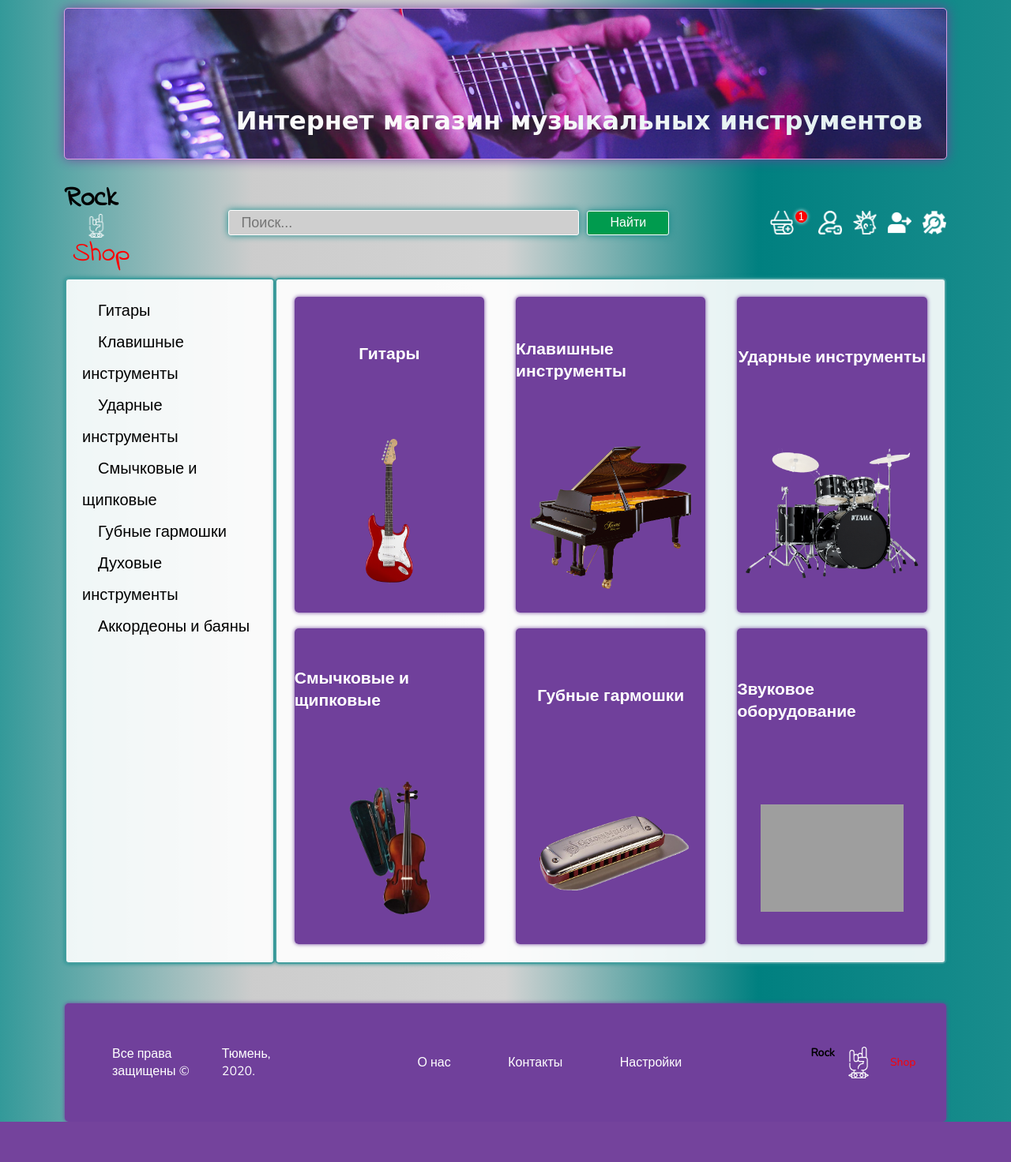
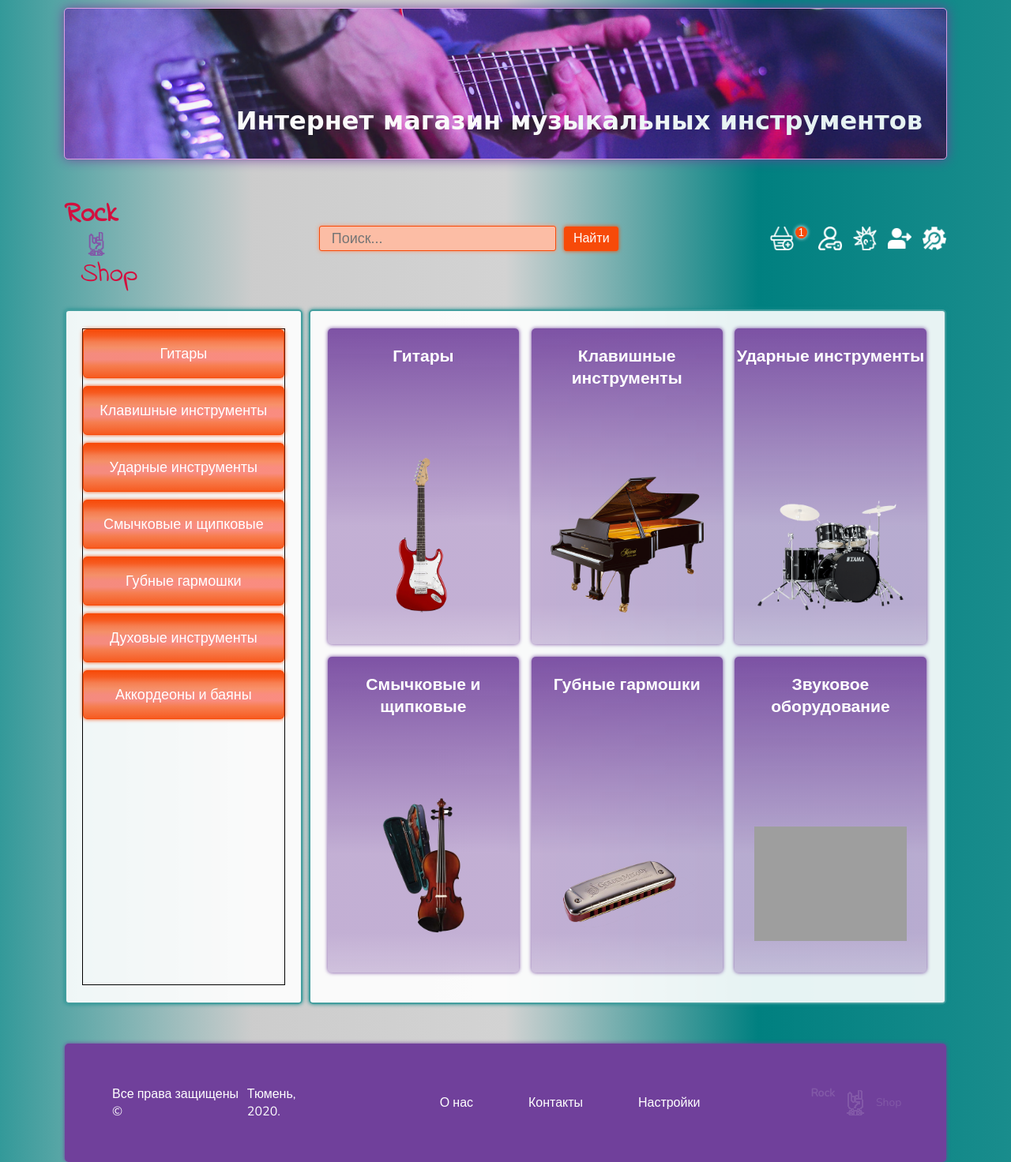
Before and after one commit to unclepepper/mysikshop, a PHP site: page / in a window 1280 px wide. Shown: the whole page at 79% size. Before the commit the page ends 1421 px from the top, so only its background shows below. Run offline with PHP 8.4, Linux system fonts and the light colour scheme; grey boxes are pictures that could not be loaded.

Commit message:
исправление блоков

```diff
--- a/css/style.css
+++ b/css/style.css
@@ -36,7 +36,7 @@
 
 .hat{
 	width: 90%;
-	height: 80px;
+	height: 120px;
 	margin:auto;
 	display: flex;
 	justify-content: space-between;
@@ -69,26 +69,38 @@
 margin:5px 10px;
 }
 .and-top{
-	margin: 5px 25px;
+	margin: 8px 25px;
 }
 .rock{
 font-size: 35px;
 margin-bottom:  25px;
-color:#000;
+color:#D30F3E;
 font-weight:bold;
 text-decoration: none;
+}
+.rock-bot{
+font-size: 35px;
+margin-bottom:  25px;
+font-weight:bold;
+text-decoration: none;
+color:#8259A7;
+}
 
+.shop-top{
+font-size: 35px;
+margin:0 10px 0 20px;
+color:#D30F3E;
 }
-.shop{
+.shop-bot{
 font-size: 35px;
-margin:0 10px;
-color:red;
+color:#8259A7;
 }
 .form{
-	width: 50%;
+	width: 34%;
 	display: flex;
 	justify-content: space-between;
 	align-items: center;
+	margin-left: 50px;
 
 }
 .search{
@@ -96,36 +108,36 @@
 	height: 30px;
 	margin-right: 10px;
 	border-radius: 3px;
-	border: 1px solid #fff;
-	background-color: #CFCFCF;
+	border: 1px solid #F74A09;
+	background-color: #FCBDA5;
 	font-size: 18px;
 	padding: 0 15px;
 	color: #fff;
 	cursor: pointer;
-	box-shadow: 0 0 10px #158A8A;
+	box-shadow: 0 0 5px #FA936B;
 }
 .search:focus{
-	border: 2px solid #fff;
-	background-color: #B4B4B4;
-	box-shadow: 0 0 5px #158A8A;
+	border: 2px solid #FCC1AB;
+	background-color: #FA936B;
+	box-shadow: 0 0 5px #F74A09;
 }
 .button{
 	width: 20%;
 	height: 31px;
-	border: 1px solid #fff;
+	border: 1px solid #F74A09;
 	border-radius: 3px;
-	background-color: #009B4E;
+	background-color: #F74A09;
 	color: #fff;
 	cursor: pointer;
-	box-shadow: 0 0 10px #158A8A;
+	box-shadow: 0 0 5px #F74A09;
 	font-size: 16px;
 
 }
 .button:active{
-
-	box-shadow: 0 0 5px #158A8A;
-	border: 2px solid #fff;
-	font-size: 17px;
+	background-color: #D84107;
+	box-shadow: 0 0 5px #FCC1AB;
+	border: 1px solid #FA936B;
+	/*font-size: 17px;*/
 
 }
 .right-heat-menu{
@@ -172,7 +184,7 @@
 	font-size: 14px;
 	border-radius: 50px;
 	box-shadow: 0 0 5px #fff;
-	background-color: red;
+	background-color: #F74A09;
 	color:#fff;
 	text-align: center;
 
@@ -188,47 +200,82 @@
 
 }
 .contain{
-	width: 90%;
+	width: 70%;
 	border-radius: 5px;
-	margin:auto;
+
 	background-color:rgba(255,255,255,0.9);
 	box-shadow: 0 0 5px #168B8B;
 	margin-bottom: 20px;
 	display: flex;
-	flex-wrap: wrap;
-	padding: 2%;
+	justify-content: space-between;
+	padding: 2% 0 2% 2%;
 	margin-bottom: 50px;
 	border:2px solid #439E9E;
 }
 .site-bar{
-	width: 25%;
+	width: 23%;
 	border-radius: 5px;
 	background-color:rgba(255,255,255,0.9);
 	box-shadow: 0 0 5px #168B8B;
 	margin-bottom: 20px;
 	display: flex;
-	flex-wrap: wrap;
-	padding: 20px;
+	justify-content: center;
+	padding: 2% 20px;
 	margin-bottom: 50px;
 	border:2px solid #439E9E;
 }
+.site-bar-links{
+	width: 100%;
+	display: flex;
+	align-content:  flex-start;
+	flex-wrap: wrap;
+	border: 1px solid #000;
+}
 .links{
 	width: 100%;
+	border: 1px solid #F74A09;
+	margin-bottom: 10px;
+	text-align: center;
+	height: 50px;
+	display: flex;
+	justify-content: center;
+	align-items: center;
+	padding: 5px;
+	cursor: pointer;
+	border-radius: 5px;
+	 background: linear-gradient(to top, rgba(247,74,9,0.9),rgba(247,74,9,0.8),rgba(247,74,9,0.7),rgba(249,31,6,0.5),rgba(249,31,6,0.5),rgba(247,74,9,0.6),rgba(247,74,9,0.7),rgba(247,74,9,0.9),rgba(247,74,9,1));
+	box-shadow: 0 0 5px #F74A09;
+}
+.links:hover{
+	background-color: rgba(247,74,9,0.7);
+	box-shadow: 0 0 5px #70409B;
+
+}
+.links:active a{
+	color:#FFFF80;
+
+}
+.links:active{
+	background-color: #FFFF80;
+	height: 47px;
+	border-top: 3px solid #F74A09;
+	border-bottom: 3px solid #F74A09;
 
 
 }
+
 .links a{
-	margin-left: 20px;
+
 	text-decoration: none;
-	font-size: 20px;
-	line-height: 40px;
-	color: #000;
+	font-size: 18px;
+
+	color: #fff;
 }
 .wrap-cart{
 
 	width: 100%;
 	display: flex;
-	justify-content: space-between;
+	flex-wrap: wrap;
 
 }
 
@@ -237,8 +284,8 @@
 }
 .cart{
 	position: relative;
-
-	width: 30%;
+	margin-bottom: 2%;
+	width: 31%;
 	height: 400px;
 	/*border: 1px solid #000;*/
 	border-radius: 5px;
@@ -246,7 +293,7 @@
 	perspective: 1000px;
 }
 .cart:not(:last-of-type){
-	margin-right: 20px;
+	margin-right: 2%;
 
 }
 .front, .back{
@@ -270,7 +317,26 @@
 	color: #fff;
 }
 .front{
-	background-color: #70409B;
+	display: flex;
+	flex-wrap: wrap;
+	background: linear-gradient(to bottom, rgba(112,64,155,0.9),rgba(112,64,155,0.8),rgba(112,64,155,0.7),rgba(112,64,155,0.6),rgba(112,64,155,0.5),rgba(112,64,155,0.4),rgba(112,64,155,0.4),rgba(112,64,155,0.4),rgba(112,64,155,0.3));
+
+}
+.h3{
+	width: 100%;
+	height: 20%;
+	position: absolute;
+	top: 0;
+	left: 0;
+	text-align: center;
+
+}
+.img-guitar{
+	position: absolute;
+	bottom:  10%;
+	left: 0;
+	text-align: center;
+
 
 }
 .back{
@@ -278,6 +344,7 @@
 	transform: rotateY(180deg);
 	line-height: 40px;
 	color: #fff;
+
 }
 .cart:hover .front{-webkit-transform: rotateY(180deg);}
 .cart:hover .back{-webkit-transform: rotateY(360deg);}
@@ -289,7 +356,11 @@
 }
 .back li{
 	 list-style-type: none;
-
+	text-align: center;
+	margin-right: 15%;
+}
+.back li:hover a{
+	color:#FFFF80;
 }
 .footer{
 	width: 90%;
@@ -335,10 +406,10 @@
 	color:#fff;
 }
 .foot-info{
-	width: 20%;
+	width: 25%;
 	color:#fff;
 	display: flex;
-	justify-content: space-between;
+	justify-content: space-around;
 	margin-right: 140px;
 	align-items: center;
 	align-self: center;
--- a/index.html
+++ b/index.html
@@ -3,6 +3,7 @@
 <head>
 	<meta charset="UTF-8">
 	<title>Rock&shop</title>
+	 <link rel="icon" href="favicon.ico" type="image/x-icon">
 	<link rel="stylesheet" type="text/css" href="css/style.css">
 	<link href="https://fonts.googleapis.com/css2?family=Indie+Flower&family=Permanent+Marker&display=swap" rel="stylesheet">
 	<link href="https://fonts.googleapis.com/css2?family=Nunito&display=swap" rel="stylesheet">
@@ -24,7 +25,7 @@
 			<div>
 				<img src="image/concert.png" width="30" class="and-top">
 			</div>
-			<span class="shop">Shop</span>
+			<span class="shop-top">Shop</span>
 
 			 </a>
 
@@ -54,8 +55,9 @@
 
 <!-- content start -->
 	<div class="wrap">
+
 		<div class="site-bar">
-			<div class="">
+			<div class="site-bar-links">
 			<div class="links"><a href="#">Гитары</a></div>
 			<div class="links"><a href="#">Клавишные инструменты</a></div>
 			<div class="links"><a href="#">Ударные инструменты</a></div>
@@ -63,8 +65,6 @@
 			<div class="links"><a href="#">Губные гармошки</a></div>
 			<div class="links"><a href="#">Духовые инструменты</a></div>
 			<div class="links"><a href="#">Аккордеоны и баяны</a></div>
-
-
 		</div>
 	</div>
 		<div class="contain">
@@ -73,8 +73,29 @@
 				<!-- cart -->
 				<div class="cart">
 					<div class="front">
-					<div><h3>Гитары</h3></div>
-					<div class="img-guitar"><img src="image/guitar/1.png" width="25%" height="20%"></div>
+						<div class="h3"><h3>Гитары</h3></div>
+						<div class="img-guitar"><img src="image/guitar/1.png" width="80%" height="20%" ></div>
+
+					</div>
+					<div class="back">
+						<ul>
+							 <li><a href="#">Классические гитары</a></li>
+							 <li><a href="#">Акустические гитары</a></li>
+							 <li><a href="#">Электро гитары</a></li>
+							 <li><a href="#">Бас-гитары</a></li>
+							 <li><a href="#">Процессоры </a></li>
+							 <li><a href="#">Бас-гитары</a></li>
+
+
+						</ul>
+
+					</div>
+					<!-- end cart -->
+				</div>
+				<div class="cart">
+					<div class="front">
+						<div class="h3"><h3>Клавишные инструменты</h3></div>
+						<div class="img-guitar"><img src="image/klav/1.png" width="80%" height="20%"></div>
 
 					</div>
 					<div class="back">
@@ -94,8 +115,8 @@
 				</div>
 				<div class="cart">
 					<div class="front">
-					<div><h3>Клавишные инструменты</h3></div>
-					<div class="img-guitar"><img src="image/klav/1.png" width="85%" height="20%"></div>
+						<div class="h3"><h3>Ударные инструменты</h3></div>
+						<div class="img-guitar"><img src="image/drum/1.png" width="80%" height="20%"></div>
 
 					</div>
 					<div class="back">
@@ -115,31 +136,7 @@
 				</div>
 				<div class="cart">
 					<div class="front">
-					<div><h3>Ударные инструменты</h3></div>
-					<div class="img-guitar"><img src="image/drum/1.png" width="95%" height="20%"></div>
-
-				</div>
-				<div class="back">
-					<ul>
-						 <li><a href="#">Классические гитары</a></li>
-						 <li><a href="#">Акустические гитары</a></li>
-						 <li><a href="#">Электро гитары</a></li>
-						 <li><a href="#">Бас-гитары</a></li>
-						 <li><a href="#">Процессоры и педали эффектов</a></li>
-						 <li><a href="#">Бас-гитары</a></li>
-
-
-					</ul>
-
-				</div>
-				<!-- end cart -->
-			</div>
-
-		</div>
-		<div class="wrap-cart">
-			<div class="cart">
-				<div class="front">
-					<div><h3>Смычковые и щипковые</h3></div>
+						<div class="h3"><h3>Смычковые и щипковые</h3></div>
 						<div class="img-guitar"><img src="image/bowed/1.png" width="80%" height="20%"></div>
 
 					</div>
@@ -160,8 +157,8 @@
 				</div>
 				<div class="cart">
 					<div class="front">
-					<div><h3>Губные гармошки</h3></div>
-					<div class="img-guitar"><img src="image/lip/1.png" width="90%" height="20%"></div>
+						<div class="h3"><h3>Губные гармошки</h3></div>
+						<div class="img-guitar"><img src="image/lip/1.png" width="80%" height="20%"></div>
 
 					</div>
 					<div class="back">
@@ -181,8 +178,8 @@
 				</div>
 				<div class="cart">
 					<div class="front">
-					<div><h3>Звуковое оборудование</h3></div>
-					<div class="img-guitar"><img src="image/sound/1.png" width="75%" height="20%"></div>
+						<div class="h3"><h3>Звуковое оборудование</h3></div>
+						<div class="img-guitar"><img src="image/sound/1.png" width="80%" height="20%"></div>
 
 					</div>
 					<div class="back">
@@ -205,8 +202,8 @@
 		</div>
 
 		<!-- end wrap -->
+	</div>
 
-	</div>
 	<footer class="footer">
 		<div class="foot-info"><p>Все права защищены &copy;</p>
 		<p>Тюмень, 2020.</p>
@@ -217,7 +214,7 @@
 			<div><a href="#">Настройки</a></div>
 		</div>
 		<div class="media-logo">
-			<span  class="rock">Rock</span><img src="image/concert.png" width="40" class="and"><span class="shop">Shop</span>
+			<span  class="rock-bot">Rock</span><img src="image/concert.png" width="40" class="and"><span class="shop-bot">Shop</span>
 		</div>
 
 
```
Also changed, not shown: favicon.ico (added), favicon.png (added), image/concert.png, image/drum/1.png, image/guitar/1.png, image/klav/1.png, image/lip/1.png, image/odnoklassniki.png (added), image/telegram.png (added), image/vk.png (added), 1 other file. Lines whose indentation alone changed are shown as unchanged.
